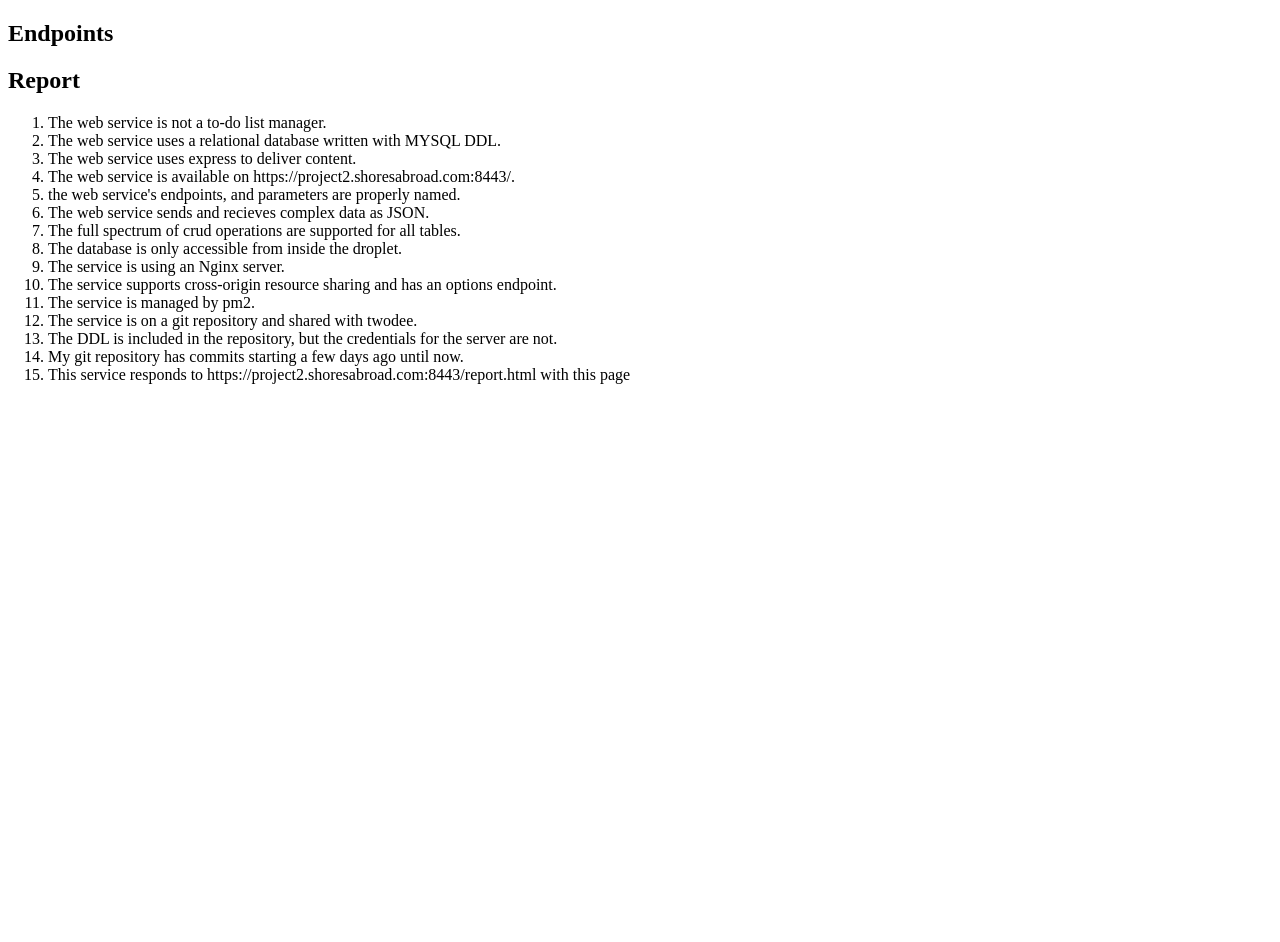
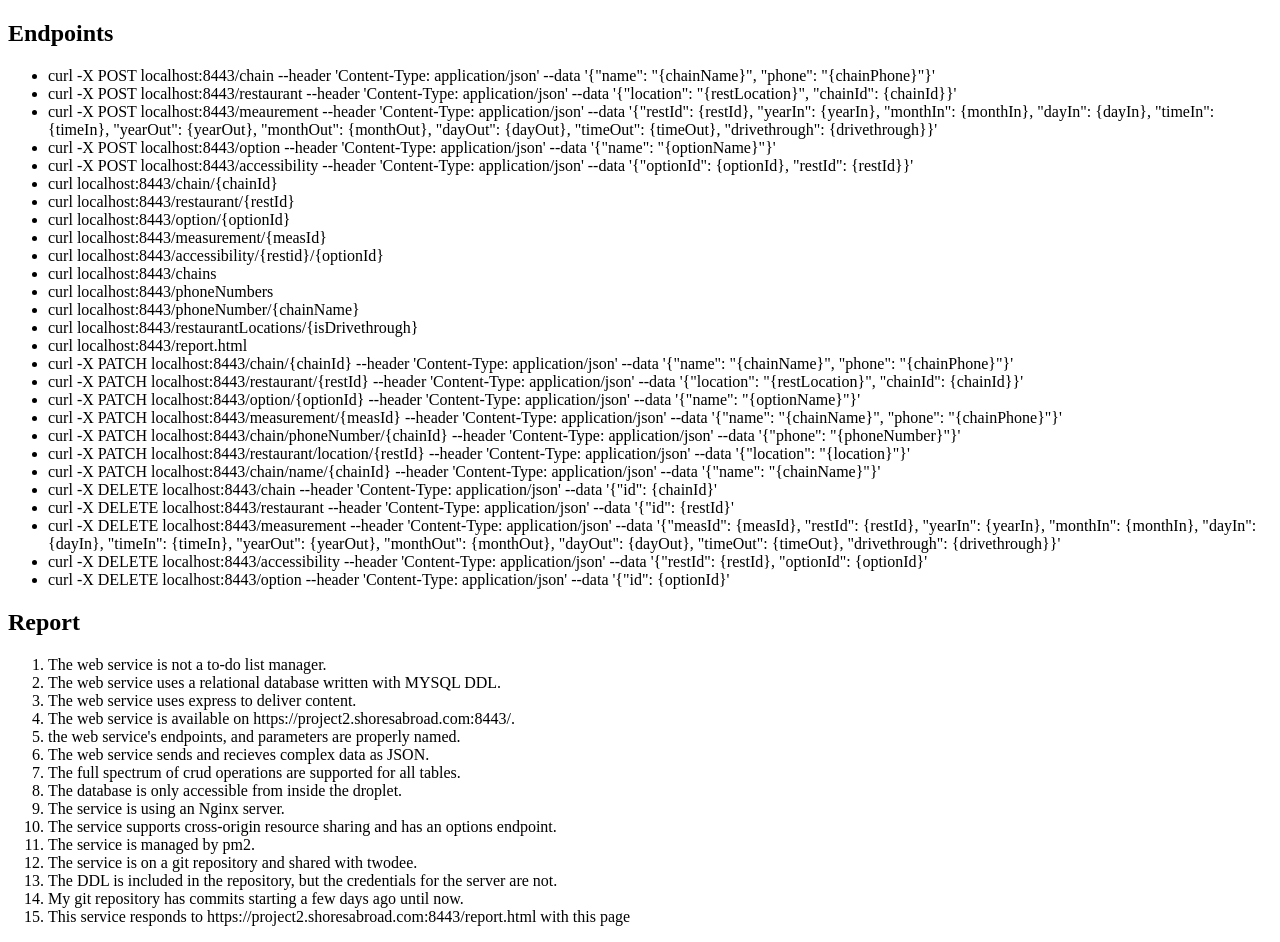
Before and after one commit to arthurcj2023/Project-2, a website: page report.html in a window 1280 px wide. Before the commit the page ends 800 px from the top, so only its background shows below. Drawn offline with Linux system fonts and the light colour scheme.

Commit message:
Finished report.html

```diff
--- a/report.html
+++ b/report.html
@@ -6,7 +6,33 @@
     <body>
         <h2>Endpoints</h2>
         <ul>
-
+            <li>curl -X POST localhost:8443/chain --header 'Content-Type: application/json' --data '{"name": "{chainName}", "phone": "{chainPhone}"}'</li>
+            <li>curl -X POST localhost:8443/restaurant --header 'Content-Type: application/json' --data '{"location": "{restLocation}", "chainId": {chainId}}'</li>
+            <li>curl -X POST localhost:8443/meaurement --header 'Content-Type: application/json' --data '{"restId": {restId}, "yearIn": {yearIn}, "monthIn": {monthIn}, "dayIn": {dayIn}, "timeIn": {timeIn}, "yearOut": {yearOut}, "monthOut": {monthOut}, "dayOut": {dayOut}, "timeOut": {timeOut}, "drivethrough": {drivethrough}}'</li>
+            <li>curl -X POST localhost:8443/option --header 'Content-Type: application/json' --data '{"name": "{optionName}"}'</li>
+            <li>curl -X POST localhost:8443/accessibility --header 'Content-Type: application/json' --data '{"optionId": {optionId}, "restId": {restId}}'</li>
+            <li>curl localhost:8443/chain/{chainId}</li>
+            <li>curl localhost:8443/restaurant/{restId}</li>
+            <li>curl localhost:8443/option/{optionId}</li>
+            <li>curl localhost:8443/measurement/{measId}</li>
+            <li>curl localhost:8443/accessibility/{restid}/{optionId}</li>
+            <li>curl localhost:8443/chains</li>
+            <li>curl localhost:8443/phoneNumbers</li>
+            <li>curl localhost:8443/phoneNumber/{chainName}</li>
+            <li>curl localhost:8443/restaurantLocations/{isDrivethrough}</li>
+            <li>curl localhost:8443/report.html</li>
+            <li>curl -X PATCH localhost:8443/chain/{chainId}  --header 'Content-Type: application/json' --data '{"name": "{chainName}", "phone": "{chainPhone}"}'</li>
+            <li>curl -X PATCH localhost:8443/restaurant/{restId}  --header 'Content-Type: application/json' --data '{"location": "{restLocation}", "chainId": {chainId}}'</li>
+            <li>curl -X PATCH localhost:8443/option/{optionId}  --header 'Content-Type: application/json' --data '{"name": "{optionName}"}'</li>
+            <li>curl -X PATCH localhost:8443/measurement/{measId}  --header 'Content-Type: application/json' --data '{"name": "{chainName}", "phone": "{chainPhone}"}'</li>
+            <li>curl -X PATCH localhost:8443/chain/phoneNumber/{chainId}  --header 'Content-Type: application/json' --data '{"phone": "{phoneNumber}"}'</li>
+            <li>curl -X PATCH localhost:8443/restaurant/location/{restId}  --header 'Content-Type: application/json' --data '{"location": "{location}"}'</li>
+            <li>curl -X PATCH localhost:8443/chain/name/{chainId}  --header 'Content-Type: application/json' --data '{"name": "{chainName}"}'</li>
+            <li>curl -X DELETE localhost:8443/chain --header 'Content-Type: application/json' --data '{"id": {chainId}'</li>
+            <li>curl -X DELETE localhost:8443/restaurant --header 'Content-Type: application/json' --data '{"id": {restId}'</li>
+            <li>curl -X DELETE localhost:8443/measurement --header 'Content-Type: application/json' --data '{"measId": {measId}, "restId": {restId}, "yearIn": {yearIn}, "monthIn": {monthIn}, "dayIn": {dayIn}, "timeIn": {timeIn}, "yearOut": {yearOut}, "monthOut": {monthOut}, "dayOut": {dayOut}, "timeOut": {timeOut}, "drivethrough": {drivethrough}}'</li>
+            <li>curl -X DELETE localhost:8443/accessibility --header 'Content-Type: application/json' --data '{"restId": {restId}, "optionId": {optionId}'</li>
+            <li>curl -X DELETE localhost:8443/option --header 'Content-Type: application/json' --data '{"id": {optionId}'</li>
         </ul>
         <h2>Report</h2>
         <ol>
```
Also changed, not shown: index.js (+8 -3 lines).
